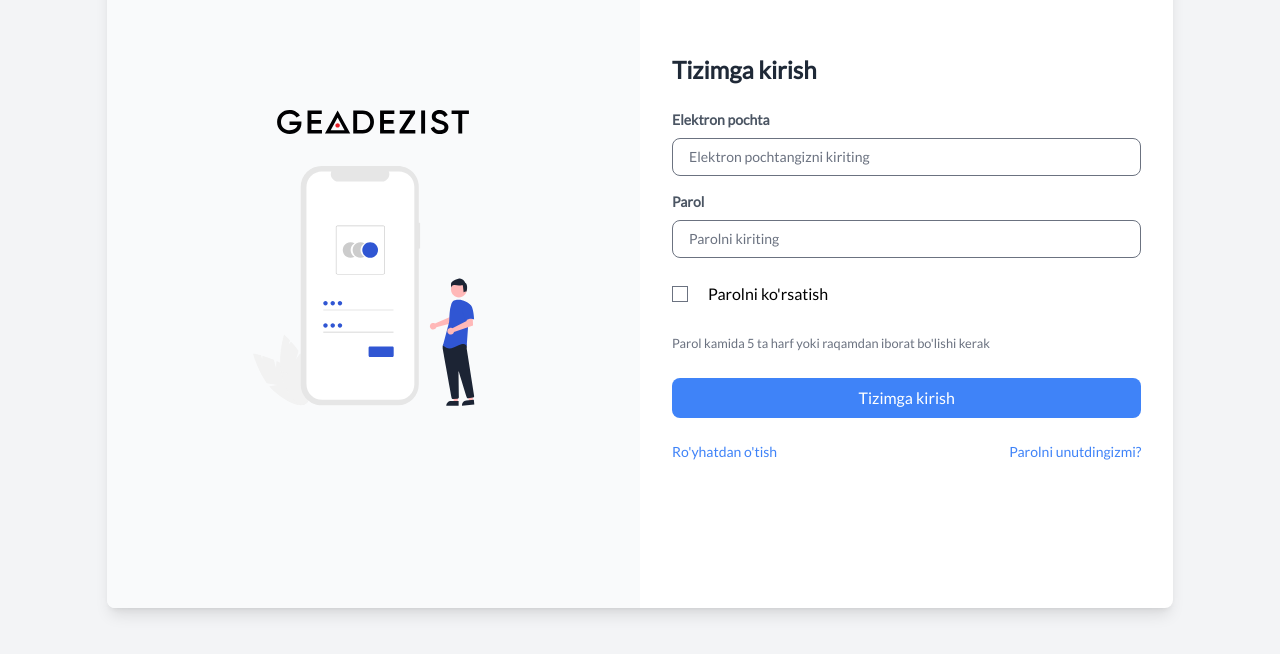
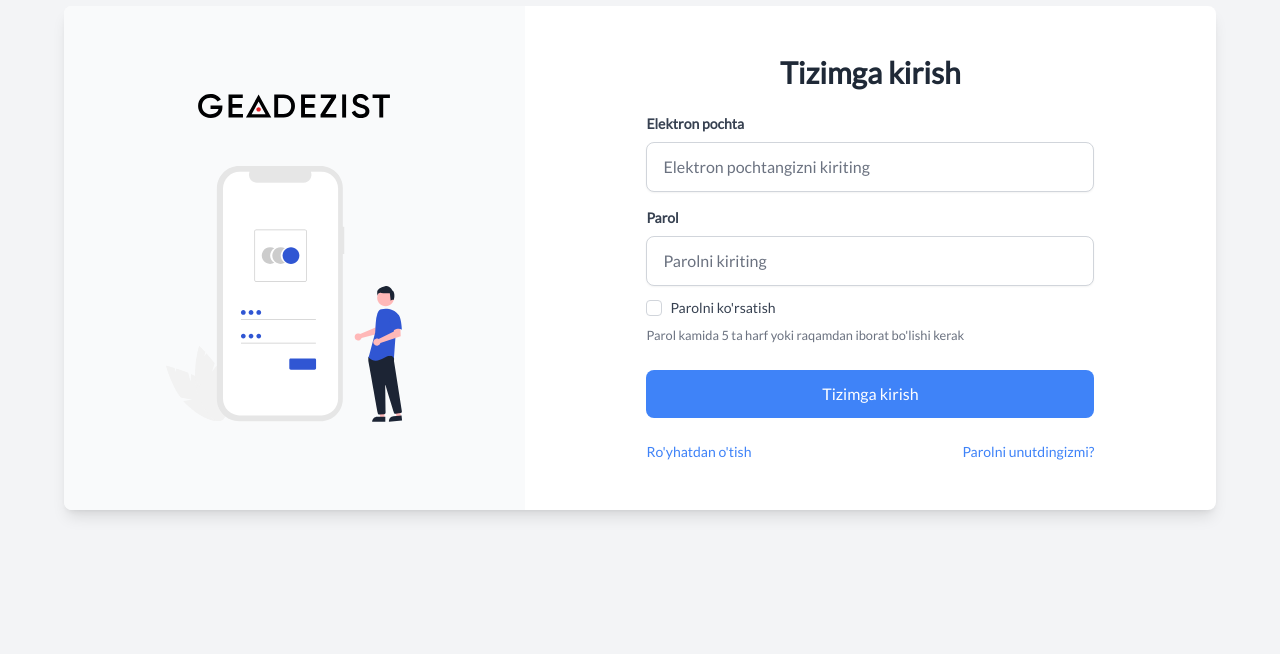
Before and after one commit to jasurhaydarovcode/GEADEZIST, a React (Vite) app: page /auth/Signin in a window 1280 px wide. Shown: the part 142-796 px from the top of the page. Built offline with nearby package versions, Linux system fonts and the light colour scheme.

Commit message:
Cursor added

```diff
--- a/src/App.tsx
+++ b/src/App.tsx
@@ -28,6 +28,7 @@ import Category from './pages/Category';
 import Profile from './pages/Profile';
 import ConfirmSignUp from './pages/Auth/ConfirmSignUp';
 import TestVisual from './components/test/testVisual';
+import CursorProtect from './components/security/CursorProtect';
 // import { useEffect } from 'react';
 
 function App() {
@@ -42,6 +43,7 @@ function App() {
   // })
 
   return (
+    <CursorProtect>
       <Routes>
         <Route path="/" element={<Home />} />
         <Route path="*" element={<NotFound />} />
@@ -77,6 +79,7 @@ function App() {
         <Route path="/inspector-admin" element={<InspectorAdmin />} />
         {/* END Admin Routes */}
       </Routes>
+    </CursorProtect>
   );
 }
 
--- /dev/null
+++ b/src/components/security/CursorProtect.tsx
@@ -0,0 +1,51 @@
+import { useState, useEffect } from 'react';
+import PropTypes from 'prop-types';
+
+const CursorProtect: React.FC<{ children: React.ReactNode }> = ({ children }) => {
+    const [isProtected, setIsProtected] = useState(false);
+
+    useEffect(() => {
+        const handleMouseLeave = () => setIsProtected(true);
+        const handleMouseEnter = () => setIsProtected(false);
+
+        document.addEventListener('mouseleave', handleMouseLeave);
+        document.addEventListener('mouseenter', handleMouseEnter);
+
+        return () => {
+            document.removeEventListener('mouseleave', handleMouseLeave);
+            document.removeEventListener('mouseenter', handleMouseEnter);
+        };
+    }, []);
+
+    return (
+        <>
+            {children}
+            {isProtected && (
+                <div
+                    style={{
+                        position: 'fixed',
+                        top: 0,
+                        left: 0,
+                        width: '100%',
+                        height: '100%',
+                        backgroundColor: 'rgba(0, 0, 0, 0.92)',
+                        zIndex: 9999,
+                        display: 'flex',
+                        justifyContent: 'center',
+                        alignItems: 'center',
+                        color: 'white',
+                        fontSize: '24px',
+                    }}
+                >
+                    ❌ Websayt Himoyalangan
+                </div>
+            )}
+        </>
+    );
+};
+
+CursorProtect.propTypes = {
+    children: PropTypes.node.isRequired,
+};
+
+export default CursorProtect;
--- a/src/pages/Auth/SignIn.tsx
+++ b/src/pages/Auth/SignIn.tsx
@@ -15,11 +15,11 @@ function SignIn() {
   const checkRoleClient = useCallback(() => {
     const role = localStorage.getItem('role');
     if (
-      (role == 'ROLE_SUPER_ADMIN' && localStorage.getItem('token')) ||
-      (role == 'ROLE_TESTER' && localStorage.getItem('token'))
+      (role === 'ROLE_SUPER_ADMIN' && localStorage.getItem('token')) ||
+      (role === 'ROLE_TESTER' && localStorage.getItem('token'))
     ) {
       navigate('/dashboard');
-    } else if (role == 'ROLE_CLIENT' && localStorage.getItem('token')) {
+    } else if (role === 'ROLE_CLIENT' && localStorage.getItem('token')) {
       navigate('/client/dashboard');
     } else {
       navigate('/auth/Signin');
@@ -28,11 +28,7 @@ function SignIn() {
 
   function handleCheckPassword() {
     if (password.current) {
-      if (password.current.type !== 'password') {
-        password.current.type = 'password';
-      } else {
-        password.current.type = 'text';
-      }
+      password.current.type = password.current.type === 'password' ? 'text' : 'password';
     }
   }
 
@@ -52,20 +48,15 @@ function SignIn() {
     onSuccess: (res: AxiosResponse) => {
       localStorage.setItem('token', res.data.token);
       localStorage.setItem('role', res.data.role);
-      if (res.data.role === 'ROLE_SUPER_ADMIN') {
+      if (res.data.role === 'ROLE_SUPER_ADMIN' || res.data.role === 'ROLE_ADMIN') {
         navigate('/dashboard');
       } else if (res.data.role === 'ROLE_TESTER') {
         navigate('/category');
       } else if (res.data.role === 'ROLE_CLIENT') {
         navigate('/client/dashboard');
-      } else if (res.data.role === 'ROLE_ADMIN') {
-        navigate('/dashboard');
       }
-      message.success('Tizimga kirish muvaffaqiyatli', {
-        position: 'top-center',
-      });
+      message.success('Tizimga kirish muvaffaqiyatli', 2);
     },
-
     onError: (error: unknown) => {
       if (error instanceof Error) {
         if (email.current?.value === '' || password.current?.value === '') {
@@ -84,26 +75,24 @@ function SignIn() {
   };
 
   return (
-    <div className="min-h-screen flex items-center justify-center bg-gray-100">
-      <div className="flex flex-col lg:flex-row w-full lg:w-5/6 lg:h-[700px] bg-white shadow-lg rounded-lg overflow-hidden">
-        <div className="lg:w-3/5 w-full flex flex-col items-center justify-center bg-gray-50 p-8">
-          <img src={Logo} alt="Logo" className="w-30 lg:w-48 mb-4 lg:mb-8" />
-          <div className="w-40 lg:w-60">
-            <img src={registerRasm} alt="Phone Illustration" />
+    <div className="min-h-screen flex items-center justify-center bg-gray-100 p-4">
+      <div className="flex flex-col lg:flex-row w-full max-w-6xl bg-white shadow-lg rounded-lg overflow-hidden">
+        {/* Rasm qismi */}
+        <div className="lg:w-2/5 w-full flex flex-col items-center justify-center bg-gray-50 p-8">
+          <img src={Logo} alt="Logo" className="w-32 lg:w-48 mb-6 lg:mb-12" />
+          <div className="w-48 lg:w-64">
+            <img src={registerRasm} alt="Phone Illustration" className="object-contain" />
           </div>
         </div>
-
-        <div className="flex justify-center items-center w-full lg:w-3/5 p-6 lg:p-8">
-          <div className="w-full">
-            <h2 className="text-xl lg:text-2xl font-bold text-gray-800 mb-4 lg:mb-6">
+        {/* Form qismi */}
+        <div className="flex justify-center items-center w-full lg:w-3/5 p-6 lg:p-12">
+          <div className="w-full max-w-md">
+            <h2 className="text-2xl lg:text-3xl font-bold text-gray-800 mb-6 text-center">
               Tizimga kirish
             </h2>
-            <div>
+            <form>
               <div className="mb-4">
-                <label
-                  htmlFor="email"
-                  className="block text-sm font-semibold text-gray-600"
-                >
+                <label htmlFor="email" className="block text-sm font-semibold text-gray-700 mb-2">
                   Elektron pochta
                 </label>
                 <input
@@ -112,14 +101,11 @@ function SignIn() {
                   onKeyDown={handleEnter}
                   id="email"
                   placeholder="Elektron pochtangizni kiriting"
-                  className="w-full px-4 mt-2 py-2 border rounded-lg text-sm focus:outline-none focus:ring-2 focus:ring-blue-400 focus:border-transparent"
+                  className="w-full px-4 py-3 border border-gray-300 rounded-lg shadow-sm focus:outline-none focus:ring-2 focus:ring-blue-400 focus:border-transparent transition duration-200"
                 />
               </div>
               <div className="mb-6">
-                <label
-                  htmlFor="password"
-                  className="block text-sm font-semibold text-gray-600"
-                >
+                <label htmlFor="password" className="block text-sm font-semibold text-gray-700 mb-2">
                   Parol
                 </label>
                 <input
@@ -128,43 +114,36 @@ function SignIn() {
                   onKeyDown={handleEnter}
                   id="password"
                   placeholder="Parolni kiriting"
-                  className="w-full px-4 mt-2 py-2 border rounded-lg text-sm focus:outline-none focus:ring-2 focus:ring-blue-400 focus:border-transparent"
+                  className="w-full px-4 py-3 border border-gray-300 rounded-lg shadow-sm focus:outline-none focus:ring-2 focus:ring-blue-400 focus:border-transparent transition duration-200"
                 />
-                <br />
-                <br />
-                <div className="flex items-center gap-5">
+                <div className="flex items-center mt-3">
                   <input
                     type="checkbox"
                     onClick={handleCheckPassword}
                     id="checkbox"
+                    className="h-4 w-4 text-blue-600 focus:ring-blue-500 border-gray-300 rounded"
                   />
-                  <label htmlFor="checkbox">Parolni ko'rsatish</label>
+                  <label htmlFor="checkbox" className="ml-2 block text-sm text-gray-700">
+                    Parolni ko'rsatish
+                  </label>
                 </div>
-                <br />
-                <small className="text-gray-500">
+                <small className="text-gray-500 mt-2 block">
                   Parol kamida 5 ta harf yoki raqamdan iborat bo'lishi kerak
                 </small>
               </div>
               <button
                 onClick={() => login.mutate()}
-                type="submit"
-                className="w-full bg-blue-500 text-white py-2 px-4 rounded-lg hover:bg-blue-600 focus:outline-none focus:bg-blue-600"
+                type="button"
+                className="w-full bg-blue-500 text-white py-3 px-4 rounded-lg hover:bg-blue-600 focus:outline-none focus:ring-2 focus:ring-blue-400 focus:ring-opacity-50 transition duration-200"
               >
                 Tizimga kirish
               </button>
-            </div>
-
-            <div className="flex justify-between items-center mt-4 lg:mt-6">
-              <Link
-                to={'/auth/signup'}
-                className="text-sm text-blue-500 hover:underline"
-              >
+            </form>
+            <div className="flex justify-between items-center mt-6">
+              <Link to="/auth/signup" className="text-sm text-blue-500 hover:underline">
                 Ro'yhatdan o'tish
               </Link>
-              <Link
-                to={'/auth/confirm'}
-                className="text-sm text-blue-500 hover:underline"
-              >
+              <Link to="/auth/confirm" className="text-sm text-blue-500 hover:underline">
                 Parolni unutdingizmi?
               </Link>
             </div>
```
Lines whose indentation alone changed are shown as unchanged.
